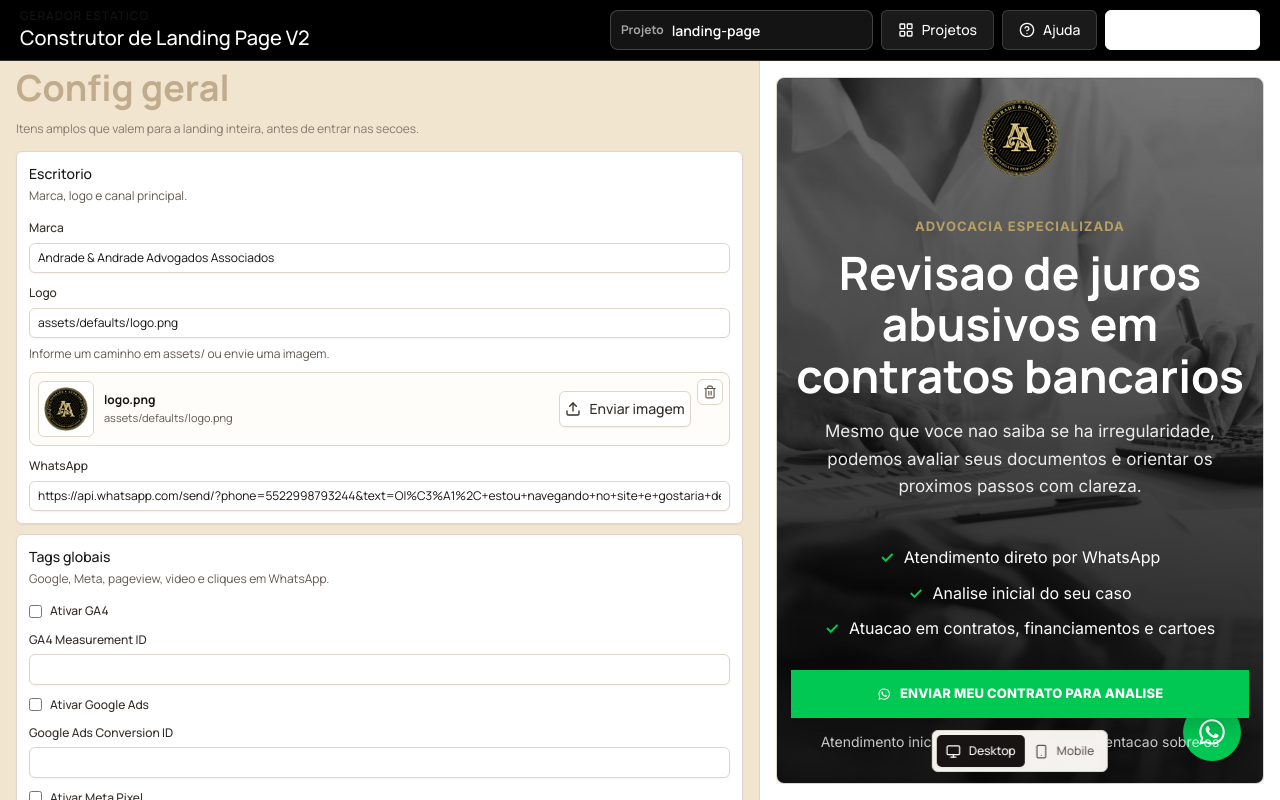
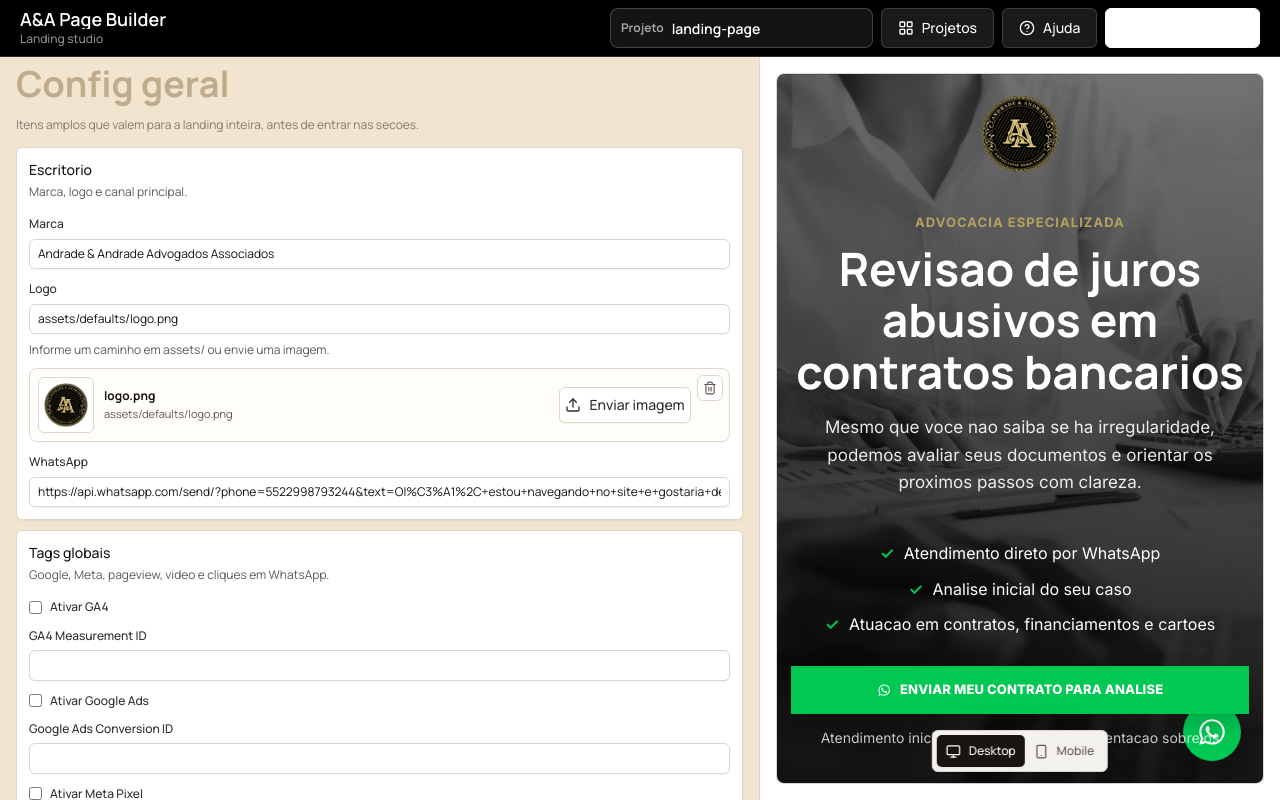
Before and after one commit to gbpferrao/landing-page-builder, a React (Vite) app: page / in a window 1280 px wide. Both pictures are taken after a click on the button "Novo projeto". Built offline with nearby package versions, Linux system fonts and the light colour scheme.

Commit message:
Polish builder wordmark and carousel arrows

```diff
--- a/src/builder/BuilderHeader.jsx
+++ b/src/builder/BuilderHeader.jsx
@@ -7,13 +7,15 @@ export function BuilderHeader({ exportStatus = "idle", onBackToProjects, onExpor
 
   return (
     <header className="flex flex-wrap items-center justify-between gap-3 border-b border-ink-800 bg-black px-5 py-2">
-      <div className="min-w-0">
-        <p className="text-xs font-medium uppercase tracking-[0.08em] text-gold-400">
-          Gerador estatico
-        </p>
-        <h1 className="truncate text-xl font-medium text-white">
-          Construtor de Landing Page V2
-        </h1>
+      <div className="flex min-w-0 items-center gap-3">
+        <div className="min-w-0">
+          <h1 className="truncate text-lg font-semibold leading-5 text-white">
+            A&amp;A Page Builder
+          </h1>
+          <p className="mt-0.5 truncate text-xs font-medium text-white/55">
+            Landing studio
+          </p>
+        </div>
       </div>
       <div className="flex shrink-0 flex-wrap items-center gap-2">
         <label className="header-page-name" title={`Pasta exportada: ${folderName}`}>
@@ -27,7 +29,7 @@ export function BuilderHeader({ exportStatus = "idle", onBackToProjects, onExpor
         <Button
           variant="secondary"
           icon={LayoutGrid}
-          className="border-white/15 bg-white/10 text-white hover:bg-white/16"
+          className="border-white/15 bg-white/10 text-white hover:border-white/30 hover:bg-white/20 hover:text-white"
           onClick={onBackToProjects}
         >
           Projetos
@@ -35,7 +37,7 @@ export function BuilderHeader({ exportStatus = "idle", onBackToProjects, onExpor
         <Button
           variant="secondary"
           icon={HelpCircle}
-          className="border-white/15 bg-white/10 text-white hover:bg-white/16"
+          className="border-white/15 bg-white/10 text-white hover:border-white/30 hover:bg-white/20 hover:text-white"
           onClick={onHelp}
         >
           Ajuda
@@ -43,7 +45,7 @@ export function BuilderHeader({ exportStatus = "idle", onBackToProjects, onExpor
         <Button
           icon={FolderDown}
           loading={exportStatus === "working"}
-          className="border-white bg-white text-black hover:bg-white/90"
+          className="border-white bg-white text-black hover:border-white/90 hover:bg-white/90 hover:text-black"
           onClick={onExport}
         >
           {exportStatus === "working" ? "Gerando" : "Exportar pasta"}
--- a/src/editor/ItemGroupCarousel.jsx
+++ b/src/editor/ItemGroupCarousel.jsx
@@ -104,7 +104,7 @@ export function ItemGroupCarousel({
               icon={ChevronLeft}
               size="sm"
               variant="ghost"
-              className="absolute left-1 top-1/2 z-20 -translate-y-1/2 rounded-full border-line/80 bg-white/92 opacity-0 shadow-sm backdrop-blur transition-opacity hover:bg-white group-hover/carousel:opacity-100 focus:opacity-100 focus-visible:opacity-100"
+              className="absolute left-1 top-1/2 z-20 -translate-y-1/2 rounded-full border-black bg-black text-white opacity-0 shadow-sm transition-opacity hover:bg-black hover:text-white group-hover/carousel:opacity-100 focus:opacity-100 focus-visible:opacity-100"
               onClick={() => scrollTabs(-1)}
             />
             <div
@@ -164,7 +164,7 @@ export function ItemGroupCarousel({
               icon={ChevronRight}
               size="sm"
               variant="ghost"
-              className="absolute right-1 top-1/2 z-20 -translate-y-1/2 rounded-full border-line/80 bg-white/92 opacity-0 shadow-sm backdrop-blur transition-opacity hover:bg-white group-hover/carousel:opacity-100 focus:opacity-100 focus-visible:opacity-100"
+              className="absolute right-1 top-1/2 z-20 -translate-y-1/2 rounded-full border-black bg-black text-white opacity-0 shadow-sm transition-opacity hover:bg-black hover:text-white group-hover/carousel:opacity-100 focus:opacity-100 focus-visible:opacity-100"
               onClick={() => scrollTabs(1)}
             />
           </div>
```
